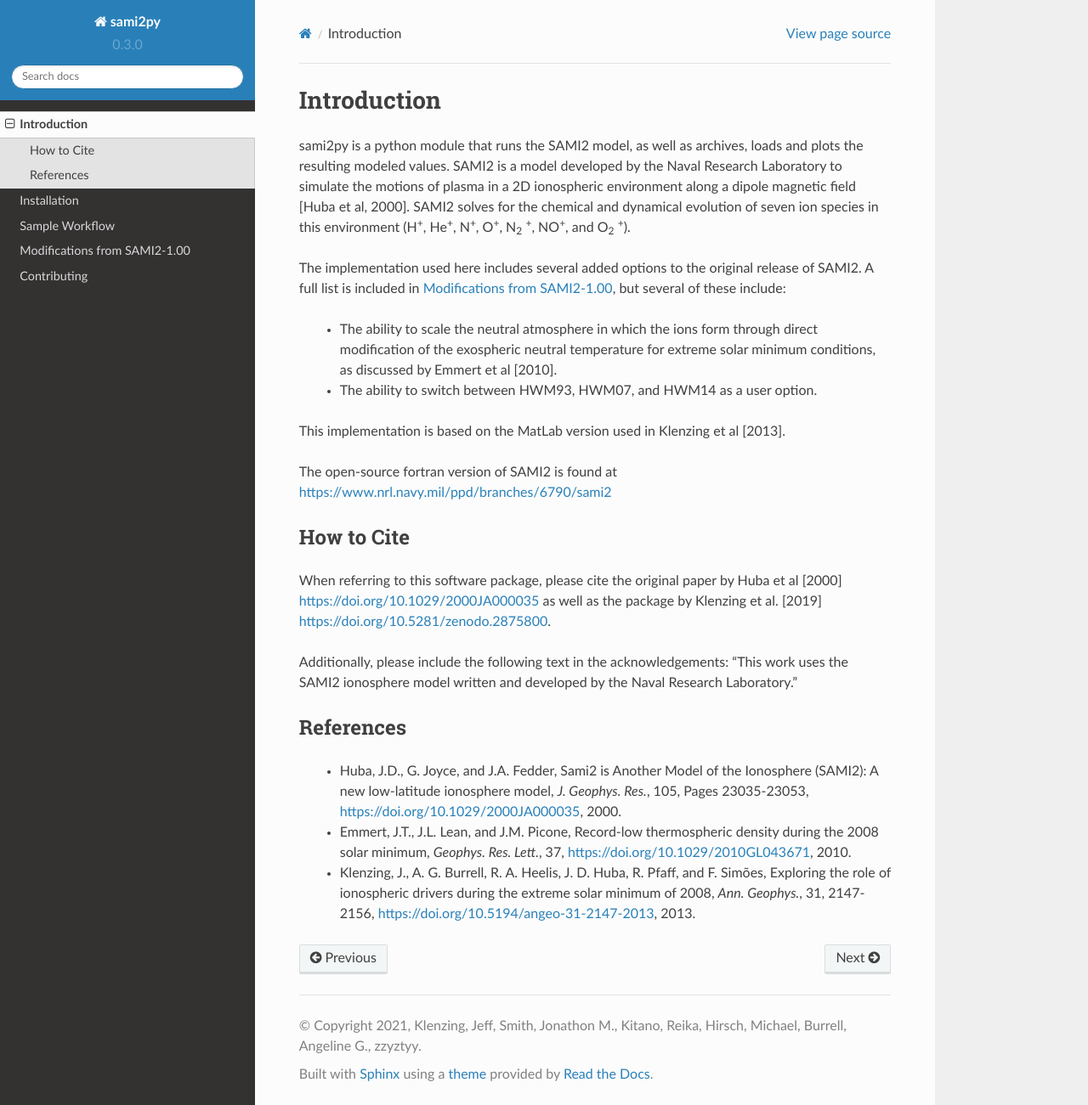
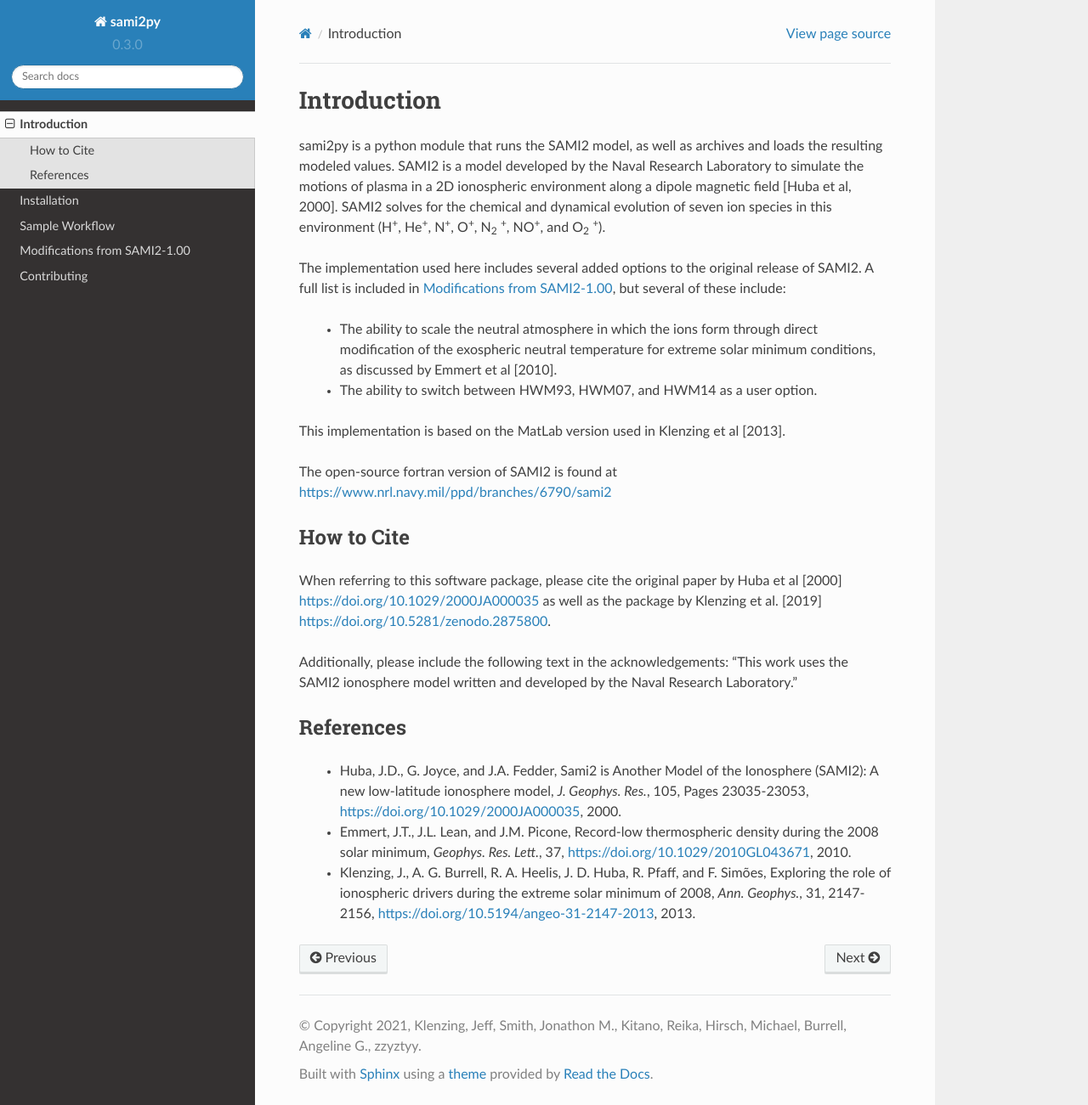
Before and after one commit to sami2py/sami2py, a Sphinx documentation site: the page built from docs/introduction.rst, in a window 1280 px wide and 1301 px high. Shown: the whole window at 85% size. Built offline with Sphinx 7.4.7 and the Read the Docs theme 2.0.0, drawn with Linux system fonts in a browser that asks for light colours; formulas are drawn with MathJax 3.

Commit message:
DOC: update docs

```diff
--- a/docs/conf.py
+++ b/docs/conf.py
@@ -156,7 +156,7 @@
 # (source start file, target name, title, author,
 #  dir menu entry, description, category)
 texinfo_documents = [(master_doc, project, title, author, project,
-                      'Generate, read, and plot SAMI2 model runs',
+                      'Generate, read, and save SAMI2 model runs',
                       'Miscellaneous')]
 
 # -- Options for Epub output -------------------------------------------------
--- a/docs/introduction.rst
+++ b/docs/introduction.rst
@@ -6,8 +6,8 @@
 Introduction
 ============
 
-sami2py is a python module that runs the SAMI2 model, as well as archives, loads
-and plots the resulting modeled values. SAMI2 is a model developed by the Naval
+sami2py is a python module that runs the SAMI2 model, as well as archives and
+loads the resulting modeled values. SAMI2 is a model developed by the Naval
 Research Laboratory to simulate the motions of plasma in a 2D ionospheric
 environment along a dipole magnetic field [Huba et al, 2000].  SAMI2 solves for
 the chemical and dynamical evolution of seven ion species in this environment
--- a/sami2py/__init__.py
+++ b/sami2py/__init__.py
@@ -5,8 +5,8 @@
 # -----------------------------------------------------------------------------
 """sami2py - sami2py is another model of the ionosphere python style.
 
-Sami2py is a python module that runs the SAMI2 model, as well as archives,
-loads and plots the resulting modeled values. SAMI2 is a model developed
+Sami2py is a python module that runs the SAMI2 model, as well as archives
+and loads the resulting modeled values. SAMI2 is a model developed
 by the Naval Research Laboratory to simulate the motions of plasma in a
 2D ionospheric environment along a dipole magnetic field [Huba et al, 2000].
 SAMI2 solves for the chemical and dynamical evolution of seven ion species
--- a/setup.cfg
+++ b/setup.cfg
@@ -4,7 +4,7 @@
 url = https://github.com/sami2py/sami2py
 author = Jeff Klenzing
 author_email = jeffrey.klenzing@nasa.gov
-description = Generate, read, and plot SAMI2 model runs
+description = Generate, read, and save SAMI2 model runs
 keywords =
   SAMI2
   ionosphere
@@ -34,7 +34,6 @@
 zip_safe = False
 packages = find:
 install_requires =
-  matplotlib
   netCDF4
   numpy
   pandas
```
Also changed, not shown: README.rst (+11 -19 lines).
